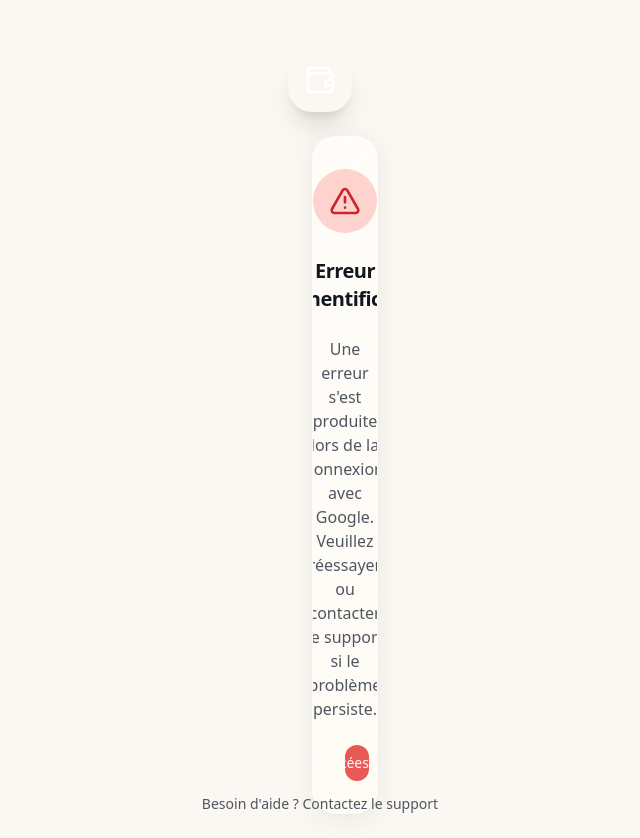
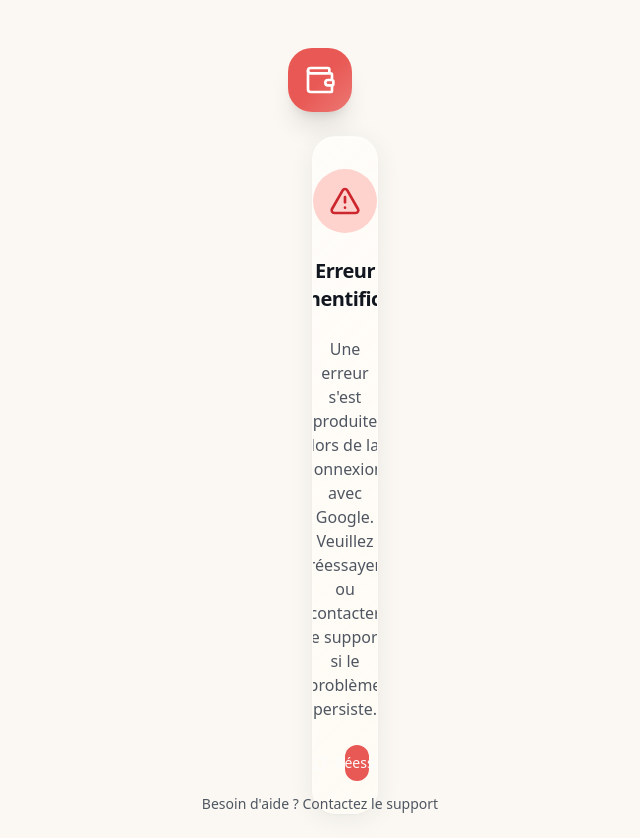
Before and after one commit to mbourmaud/imanisa-finance, a Next.js app: page /auth/auth-code-error in a window 1280 px wide. Shown: the whole page, without its empty margins (320-960 px from the left). Built offline with nearby package versions, Linux system fonts and the light colour scheme.

Commit message:
refactor(CLEAN-004): extract auth error page components
- Create AuthErrorBackground, AuthErrorCard, AuthErrorContainer components
- Create AuthErrorFooter, AuthErrorLogo components
- Refactor auth-code-error/page.tsx (zero className/style)

```diff
--- a/src/app/auth/auth-code-error/page.tsx
+++ b/src/app/auth/auth-code-error/page.tsx
@@ -1,101 +1,23 @@
-'use client';
+'use client'
 
-import Link from 'next/link';
-import { useRouter } from 'next/navigation';
-import { AlertTriangle, ArrowLeft, Button, GlassCard, RefreshCw, Wallet } from '@/components';
+import { useRouter } from 'next/navigation'
+import {
+	AuthErrorBackground,
+	AuthErrorCard,
+	AuthErrorContainer,
+	AuthErrorFooter,
+	AuthErrorLogo,
+} from '@/components'
 
 export default function AuthCodeErrorPage() {
-	const router = useRouter();
+	const router = useRouter()
 
 	return (
-		<div className="relative flex min-h-screen overflow-hidden bg-background p-6">
-			{/* Background gradient blobs */}
-			<div className="absolute inset-0 -z-10 overflow-hidden">
-				<div
-					className="absolute -right-40 -top-40 h-[500px] w-[500px] animate-pulse rounded-full"
-					style={{
-						backgroundColor: 'oklch(0.5 0.2 25 / 0.1)',
-						filter: 'blur(64px)',
-					}}
-				/>
-				<div
-					className="absolute -bottom-40 -left-40 h-[400px] w-[400px] animate-pulse rounded-full"
-					style={{
-						backgroundColor: 'oklch(0.6 0.2 40 / 0.1)',
-						filter: 'blur(64px)',
-						animationDelay: '1s',
-					}}
-				/>
-			</div>
-
-			{/* Center content */}
-			<div className="flex flex-col items-center justify-center w-full h-full">
-				{/* Logo */}
-				<div className="flex flex-col items-center gap-4 p-6">
-					<div
-						className="flex h-16 w-16 items-center justify-center rounded-2xl shadow-xl"
-						style={{
-							background:
-								'linear-gradient(to bottom right, hsl(var(--primary)), hsl(var(--primary)) 50%, hsl(var(--primary) / 0.8))',
-						}}
-					>
-						<Wallet style={{ height: '2rem', width: '2rem', color: 'white' }} />
-					</div>
-				</div>
-
-				{/* Error card */}
-				<div className="w-full max-w-md">
-					<GlassCard padding="lg" variant="elevated">
-						<div className="flex flex-col items-center gap-6">
-							{/* Error icon */}
-							<div
-								className="flex h-16 w-16 items-center justify-center rounded-full"
-								style={{ backgroundColor: 'oklch(0.9 0.05 25)' }}
-							>
-								<AlertTriangle
-									style={{ height: '2rem', width: '2rem', color: 'oklch(0.55 0.2 25)' }}
-								/>
-							</div>
-
-							{/* Title */}
-							<h1 className="text-xl font-semibold tracking-tight text-center">
-								Erreur d'authentification
-							</h1>
-
-							{/* Description */}
-							<p className="text-muted-foreground text-center">
-								Une erreur s'est produite lors de la connexion avec Google. Veuillez réessayer ou
-								contacter le support si le problème persiste.
-							</p>
-
-							{/* Actions */}
-							<div className="flex flex-col gap-3 w-full">
-								<Button
-									onClick={() => router.push('/login')}
-									iconLeft={<RefreshCw style={{ height: '1.25rem', width: '1.25rem' }} />}
-									fullWidth
-								>
-									Réessayer
-								</Button>
-
-								<Button
-									asChild
-									variant="secondary"
-									iconLeft={<ArrowLeft style={{ height: '1.25rem', width: '1.25rem' }} />}
-									fullWidth
-								>
-									<Link href="/">Retour à l'accueil</Link>
-								</Button>
-							</div>
-						</div>
-					</GlassCard>
-				</div>
-
-				{/* Footer */}
-				<div className="absolute bottom-6">
-					<p className="text-sm text-muted-foreground">Besoin d'aide ? Contactez le support</p>
-				</div>
-			</div>
-		</div>
-	);
+		<AuthErrorContainer>
+			<AuthErrorBackground />
+			<AuthErrorLogo />
+			<AuthErrorCard onRetry={() => router.push('/login')} />
+			<AuthErrorFooter />
+		</AuthErrorContainer>
+	)
 }
--- /dev/null
+++ b/src/components/auth/AuthErrorBackground.tsx
@@ -0,0 +1,11 @@
+/**
+ * Auth error page background with warning-colored gradient blobs
+ */
+export function AuthErrorBackground() {
+	return (
+		<div className="absolute inset-0 -z-10 overflow-hidden">
+			<div className="absolute -right-40 -top-40 h-[500px] w-[500px] animate-pulse rounded-full bg-[oklch(0.5_0.2_25/0.1)] blur-[64px]" />
+			<div className="absolute -bottom-40 -left-40 h-[400px] w-[400px] animate-pulse rounded-full bg-[oklch(0.6_0.2_40/0.1)] blur-[64px] [animation-delay:1s]" />
+		</div>
+	)
+}
--- /dev/null
+++ b/src/components/auth/AuthErrorCard.tsx
@@ -0,0 +1,57 @@
+import Link from 'next/link'
+import { AlertTriangle, ArrowLeft, RefreshCw } from '@/components/ui/icon'
+import { Button } from '@/components/ui/button'
+import { GlassCard } from '@/components/ui/glass-card'
+
+interface AuthErrorCardProps {
+	onRetry: () => void
+}
+
+/**
+ * Error card for auth failures
+ */
+export function AuthErrorCard({ onRetry }: AuthErrorCardProps) {
+	return (
+		<div className="w-full max-w-md">
+			<GlassCard padding="lg" variant="elevated">
+				<div className="flex flex-col items-center gap-6">
+					{/* Error icon */}
+					<div className="flex h-16 w-16 items-center justify-center rounded-full bg-[oklch(0.9_0.05_25)]">
+						<AlertTriangle className="h-8 w-8 text-[oklch(0.55_0.2_25)]" />
+					</div>
+
+					{/* Title */}
+					<h1 className="text-center text-xl font-semibold tracking-tight">
+						Erreur d'authentification
+					</h1>
+
+					{/* Description */}
+					<p className="text-center text-muted-foreground">
+						Une erreur s'est produite lors de la connexion avec Google. Veuillez réessayer ou
+						contacter le support si le problème persiste.
+					</p>
+
+					{/* Actions */}
+					<div className="flex w-full flex-col gap-3">
+						<Button
+							onClick={onRetry}
+							iconLeft={<RefreshCw className="h-5 w-5" />}
+							fullWidth
+						>
+							Réessayer
+						</Button>
+
+						<Button
+							asChild
+							variant="secondary"
+							iconLeft={<ArrowLeft className="h-5 w-5" />}
+							fullWidth
+						>
+							<Link href="/">Retour à l'accueil</Link>
+						</Button>
+					</div>
+				</div>
+			</GlassCard>
+		</div>
+	)
+}
--- /dev/null
+++ b/src/components/auth/AuthErrorContainer.tsx
@@ -0,0 +1,18 @@
+import { ReactNode } from 'react'
+
+interface AuthErrorContainerProps {
+	children: ReactNode
+}
+
+/**
+ * Container for auth error page with centered content wrapper
+ */
+export function AuthErrorContainer({ children }: AuthErrorContainerProps) {
+	return (
+		<div className="relative flex min-h-screen overflow-hidden bg-background p-6">
+			<div className="flex h-full w-full flex-col items-center justify-center">
+				{children}
+			</div>
+		</div>
+	)
+}
--- /dev/null
+++ b/src/components/auth/AuthErrorFooter.tsx
@@ -0,0 +1,12 @@
+/**
+ * Footer for auth error page
+ */
+export function AuthErrorFooter() {
+	return (
+		<div className="absolute bottom-6">
+			<p className="text-sm text-muted-foreground">
+				Besoin d'aide ? Contactez le support
+			</p>
+		</div>
+	)
+}
--- /dev/null
+++ b/src/components/auth/AuthErrorLogo.tsx
@@ -0,0 +1,14 @@
+import { Wallet } from '@/components/ui/icon'
+
+/**
+ * Compact logo for auth error page
+ */
+export function AuthErrorLogo() {
+	return (
+		<div className="flex flex-col items-center gap-4 p-6">
+			<div className="flex h-16 w-16 items-center justify-center rounded-2xl bg-gradient-to-br from-primary via-primary to-primary/80 shadow-xl">
+				<Wallet className="h-8 w-8 text-white" />
+			</div>
+		</div>
+	)
+}
--- /dev/null
+++ b/src/components/auth/index.ts
@@ -0,0 +1,5 @@
+export { AuthErrorBackground } from './AuthErrorBackground'
+export { AuthErrorCard } from './AuthErrorCard'
+export { AuthErrorContainer } from './AuthErrorContainer'
+export { AuthErrorFooter } from './AuthErrorFooter'
+export { AuthErrorLogo } from './AuthErrorLogo'
```
Also changed, not shown: src/components/index.ts (+10 -0 lines).
